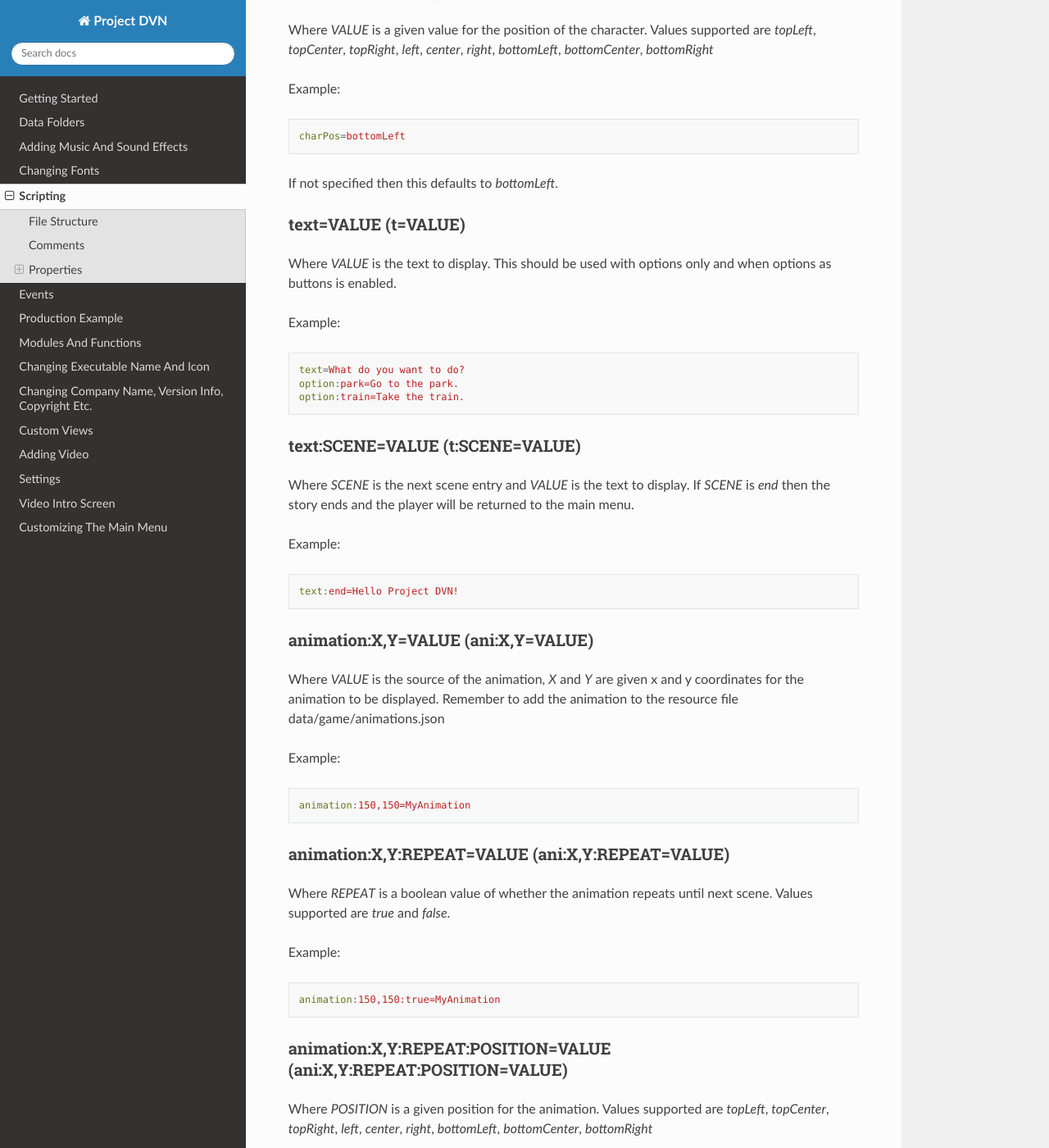
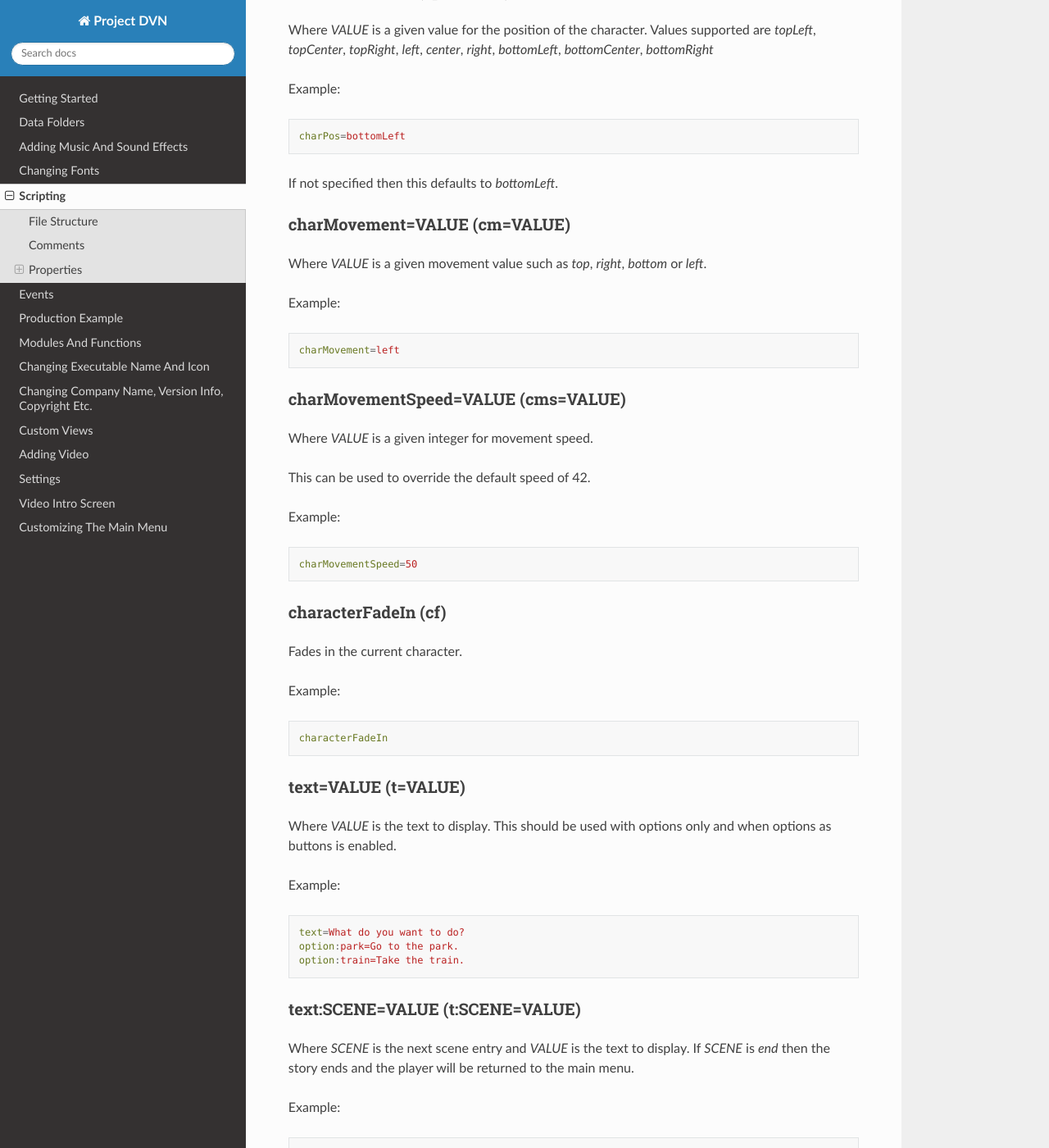
Before and after one commit to ProjectDVN/dvn-docs, a Sphinx documentation site: the page built from docs/source/scripting.rst, in a window 1280 px wide and 1400 px high, scrolled down 3266 px. Shown: the whole window at 82% size. Built offline with Sphinx 7.4.7 and the Read the Docs theme 3.1.0, drawn with Linux system fonts in a browser that asks for light colours.

Commit message:
Update scripting.rst

```diff
--- a/docs/source/scripting.rst
+++ b/docs/source/scripting.rst
@@ -176,6 +176,41 @@ Example:
 
 If not specified then this defaults to *bottomLeft*.
 
+charMovement=VALUE (cm=VALUE)
+~~~~~~~~~~~~~
+
+Where *VALUE* is a given movement value such as *top*, *right*, *bottom* or *left*.
+
+Example:
+
+.. code:: ini
+
+   charMovement=left
+
+charMovementSpeed=VALUE (cms=VALUE)
+~~~~~~~~~~~~~
+
+Where *VALUE* is a given integer for movement speed.
+
+This can be used to override the default speed of 42.
+
+Example:
+
+.. code:: ini
+
+   charMovementSpeed=50
+
+characterFadeIn (cf)
+~~~~~~~~~~~~~
+
+Fades in the current character.
+
+Example:
+
+.. code:: ini
+
+   characterFadeIn
+
 text=VALUE (t=VALUE)
 ~~~~~~~~~~~~~~~~
 
```
